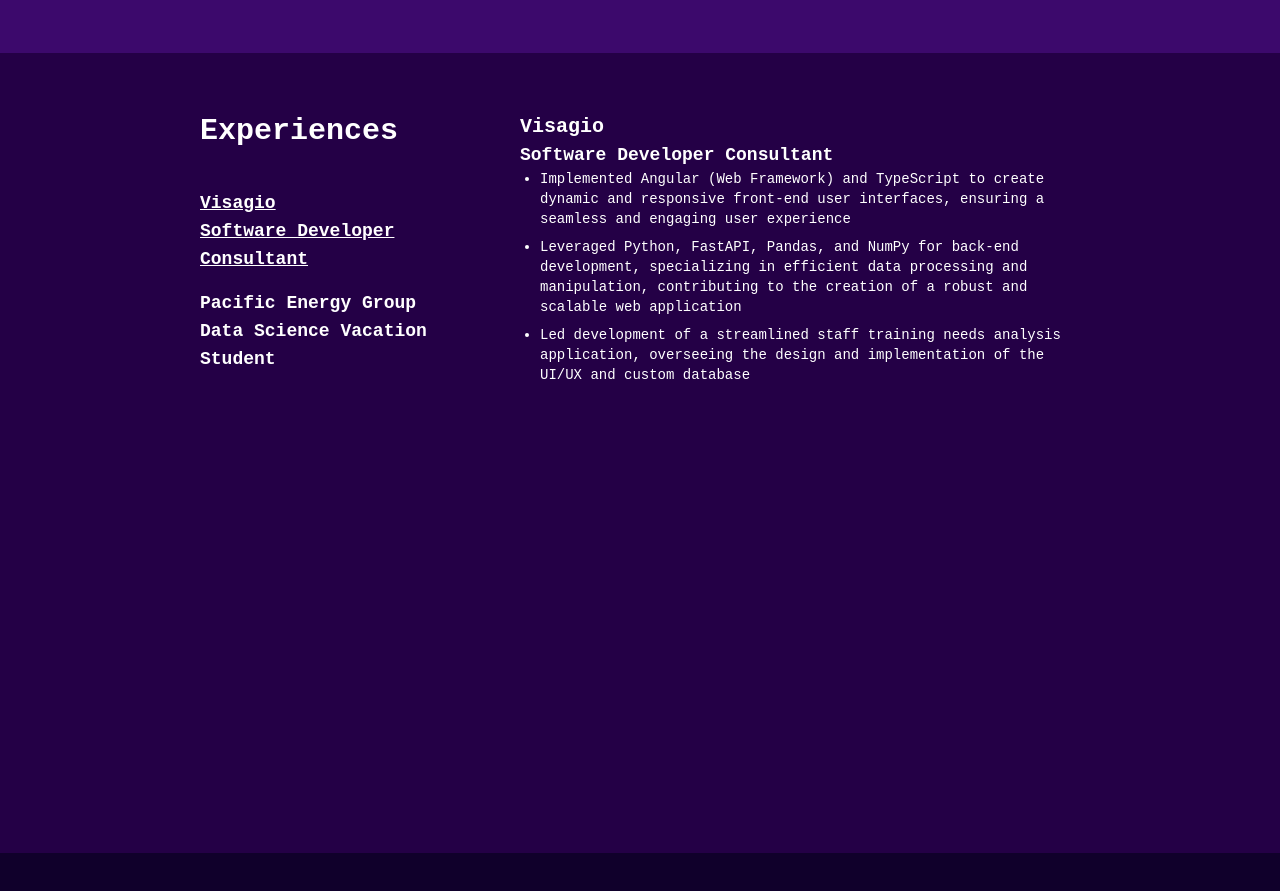
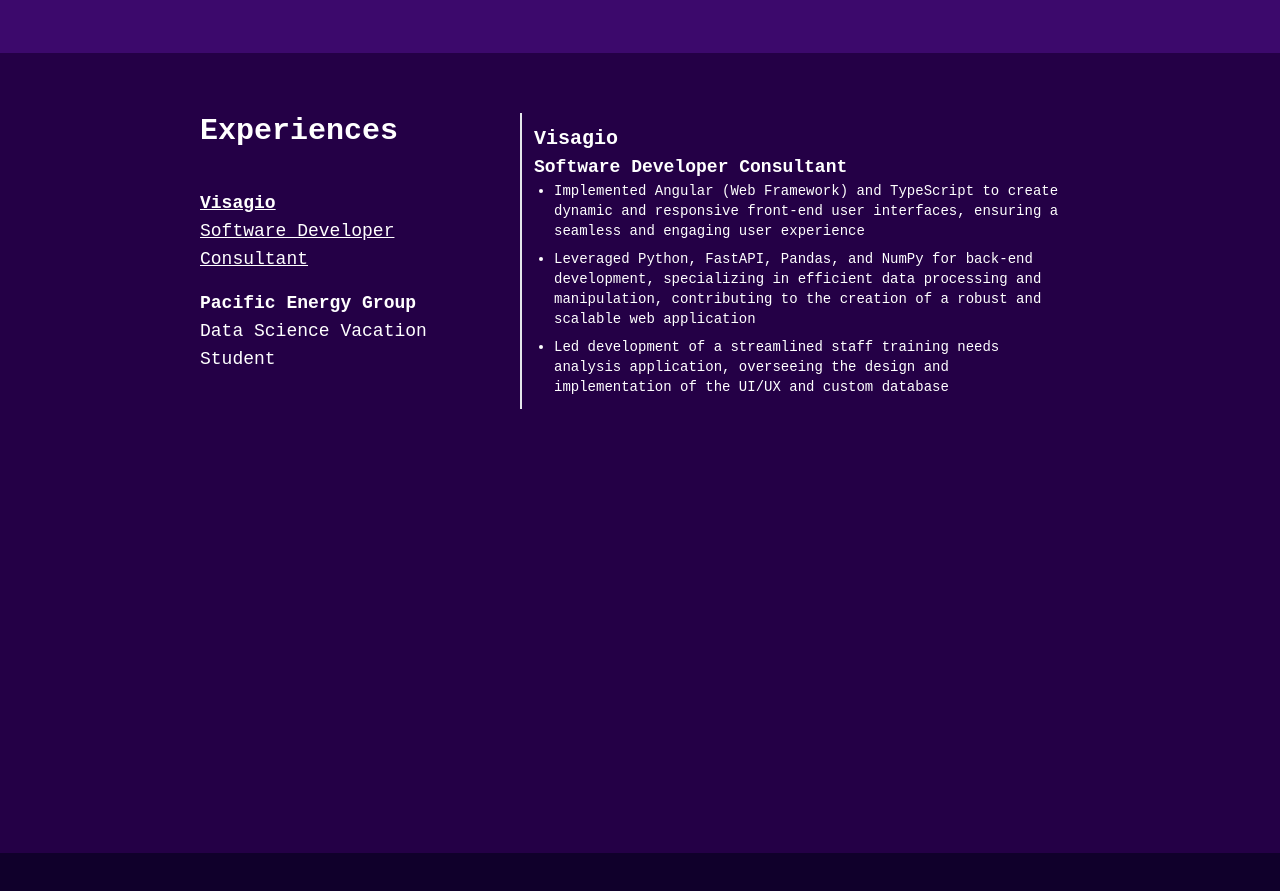
Before and after one commit to LloydN01/Personal_Website_React, a React (Create React App) app: page / in a window 1280 px wide. Shown: the part 4747-5638 px from the top of the page. Built offline with nearby package versions, Linux system fonts and the light colour scheme.

Commit message:
improve experience section with dividers

```diff
--- a/src/sections/experienceSection.tsx
+++ b/src/sections/experienceSection.tsx
@@ -46,7 +46,7 @@
                                 <h2 className="font-bold text-base md:text-lg">
                                     {experience.company}
                                 </h2>
-                                <p className="font-semibold text-base md:text-lg">
+                                <p className="text-base md:text-lg">
                                     {experience.position}
                                 </p>
                             </li>
@@ -55,7 +55,7 @@
                 </div>
                 <div className="flex flex-col md:w-2/3 h-[10rem]">
                     {selectedJob && (
-                        <div>
+                        <div className="p-3 border-t-2 border-l-0 md:border-t-0 md:border-l-2">
                             {experiences
                                 .filter(
                                     (experience) =>
```
